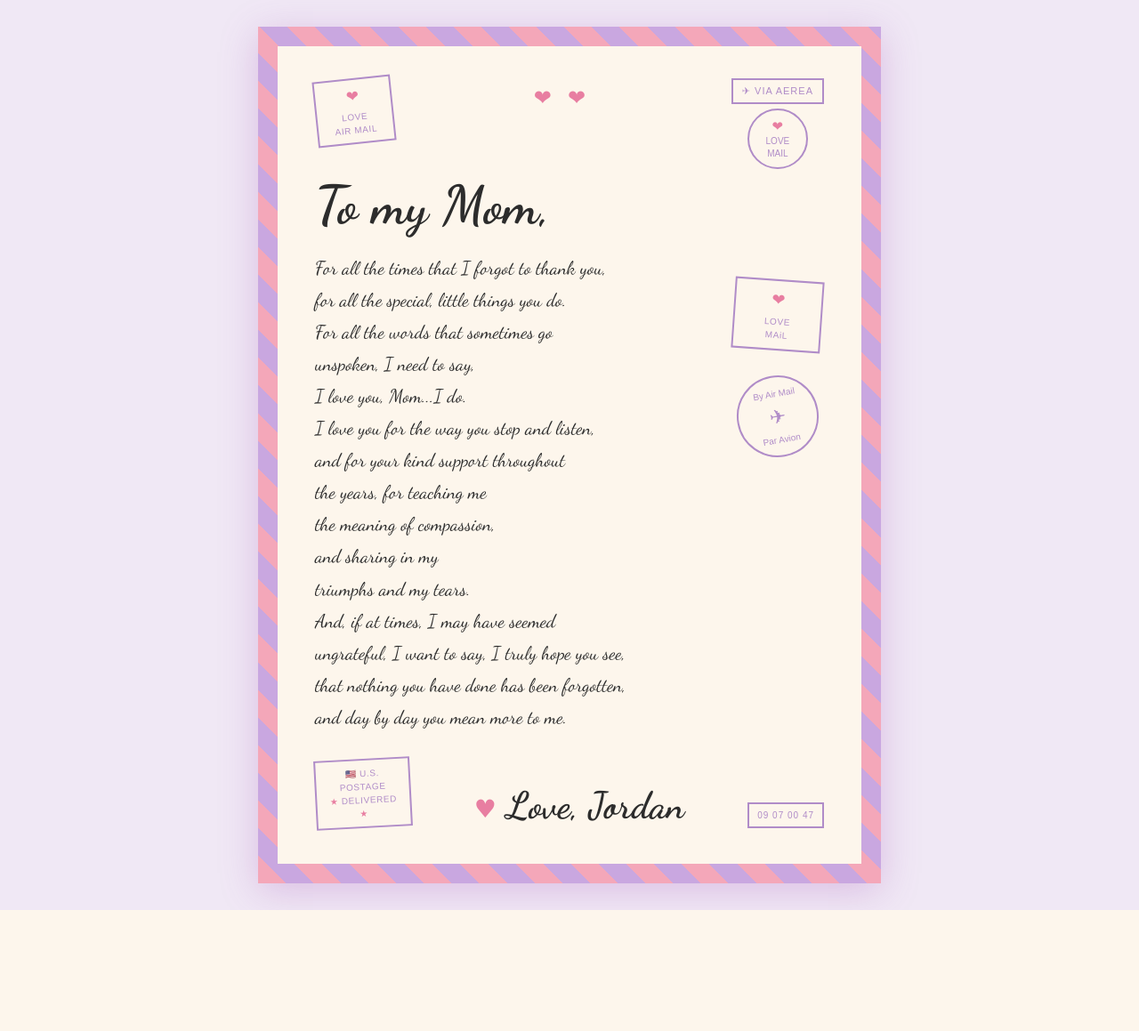
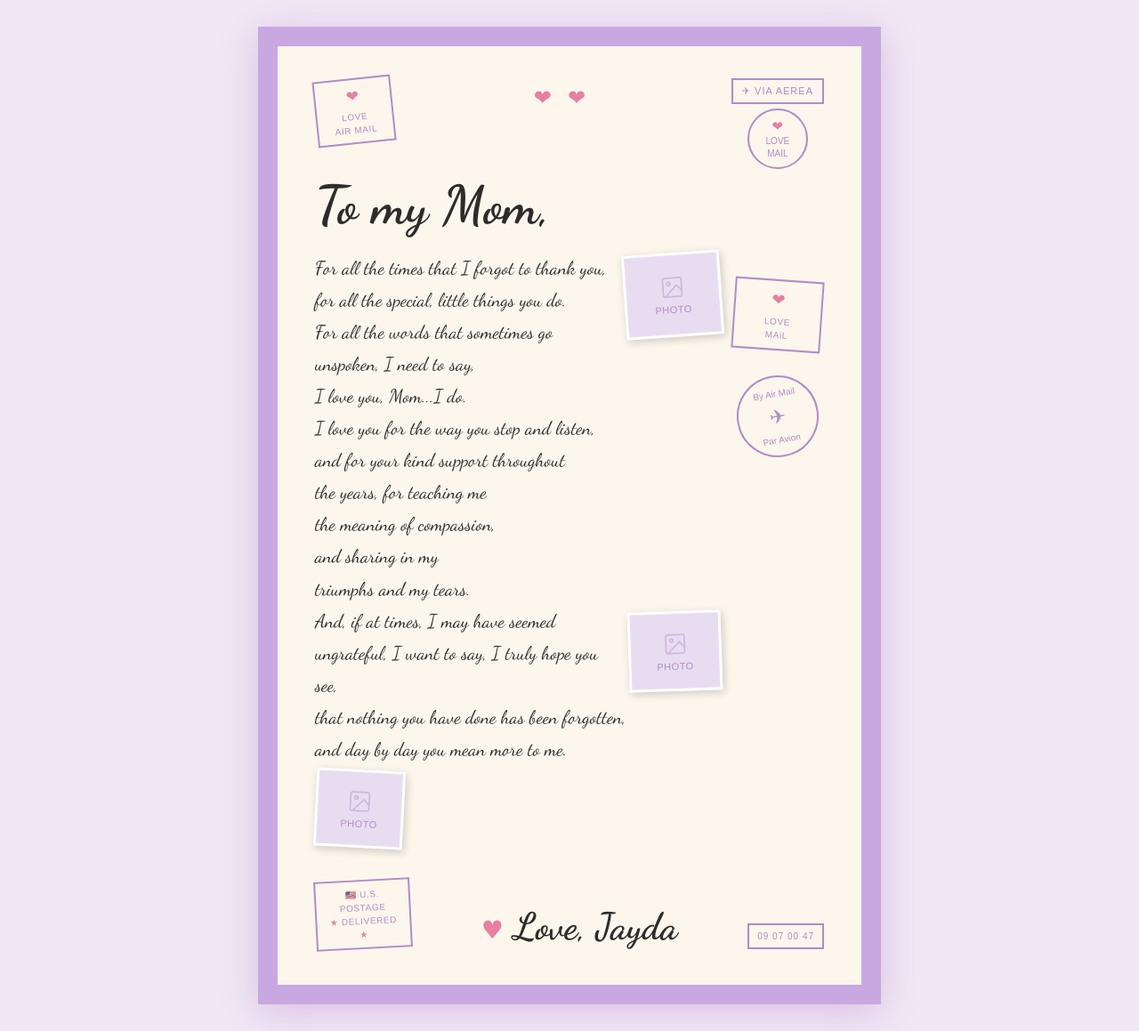
Before and after one commit to atascension/jayda-kiongo, a Flask app: page / in a window 1280 px wide. Shown: the whole page at 89% size. Before the commit the page ends 1023 px from the top, so only its background shows below. Run offline with Flask 3, Linux system fonts and the light colour scheme.

Commit message:
style: simplify letter background and add photo placeholders with signature update

```diff
--- a/templates/index.html
+++ b/templates/index.html
@@ -25,13 +25,7 @@
         .letter-wrapper {
             width: 100%;
             max-width: 700px;
-            background: repeating-linear-gradient(
-                45deg,
-                #f4a7b9 0px,
-                #f4a7b9 22px,
-                #c9a7e0 22px,
-                #c9a7e0 44px
-            );
+            background: #c9a7e0;
             padding: 22px;
             box-shadow: 0 8px 40px rgba(160, 80, 180, 0.28);
         }
@@ -217,6 +211,47 @@
             letter-spacing: 1px;
         }
 
+        /* ── Photo placeholders ── */
+        .photo {
+            background: #e8ddf0;
+            border: 3px solid #fff;
+            box-shadow: 2px 3px 10px rgba(0,0,0,0.18);
+            display: flex;
+            flex-direction: column;
+            align-items: center;
+            justify-content: center;
+            color: #b08cc8;
+            font-family: 'Arial', sans-serif;
+            font-size: 11px;
+            letter-spacing: 0.5px;
+            flex-shrink: 0;
+        }
+        .photo svg {
+            opacity: 0.45;
+            margin-bottom: 5px;
+        }
+        .photo-1 {
+            width: 110px;
+            height: 95px;
+            transform: rotate(-4deg);
+            float: right;
+            margin: 0 0 12px 14px;
+        }
+        .photo-2 {
+            width: 100px;
+            height: 88px;
+            transform: rotate(3deg);
+            float: left;
+            margin: 4px 14px 8px 0;
+        }
+        .photo-3 {
+            width: 105px;
+            height: 90px;
+            transform: rotate(-2deg);
+            float: right;
+            margin: 6px 0 6px 14px;
+        }
+
         /* ── Responsive ── */
         @media (max-width: 580px) {
             .letter-inner { padding: 24px 20px 28px; }
@@ -258,6 +293,10 @@
             <!-- Body + right stamps -->
             <div class="letter-body">
                 <div class="letter-text">
+                    <div class="photo photo-1">
+                        <svg width="28" height="28" viewBox="0 0 24 24" fill="none" stroke="#b08cc8" stroke-width="1.5"><rect x="3" y="3" width="18" height="18" rx="2"/><circle cx="8.5" cy="8.5" r="1.5"/><path d="M21 15l-5-5L5 21"/></svg>
+                        PHOTO
+                    </div>
                     <p>For all the times that I forgot to thank you,</p>
                     <p>for all the special, little things you do.</p>
                     <p>For all the words that sometimes go</p>
@@ -269,10 +308,18 @@
                     <p>the meaning of compassion,</p>
                     <p>and sharing in my</p>
                     <p>triumphs and my tears.</p>
+                    <div class="photo photo-3">
+                        <svg width="28" height="28" viewBox="0 0 24 24" fill="none" stroke="#b08cc8" stroke-width="1.5"><rect x="3" y="3" width="18" height="18" rx="2"/><circle cx="8.5" cy="8.5" r="1.5"/><path d="M21 15l-5-5L5 21"/></svg>
+                        PHOTO
+                    </div>
                     <p>And, if at times, I may have seemed</p>
                     <p>ungrateful, I want to say, I truly hope you see,</p>
                     <p>that nothing you have done has been forgotten,</p>
                     <p>and day by day you mean more to me.</p>
+                    <div class="photo photo-2">
+                        <svg width="28" height="28" viewBox="0 0 24 24" fill="none" stroke="#b08cc8" stroke-width="1.5"><rect x="3" y="3" width="18" height="18" rx="2"/><circle cx="8.5" cy="8.5" r="1.5"/><path d="M21 15l-5-5L5 21"/></svg>
+                        PHOTO
+                    </div>
                 </div>
 
                 <div class="right-stamps">
@@ -296,7 +343,7 @@
                 </div>
 
                 <div class="signature">
-                    <span class="s-heart">♥</span> Love, Jordan
+                    <span class="s-heart">♥</span> Love, Jayda
                 </div>
 
                 <div class="stamp stamp-postmark">
```
